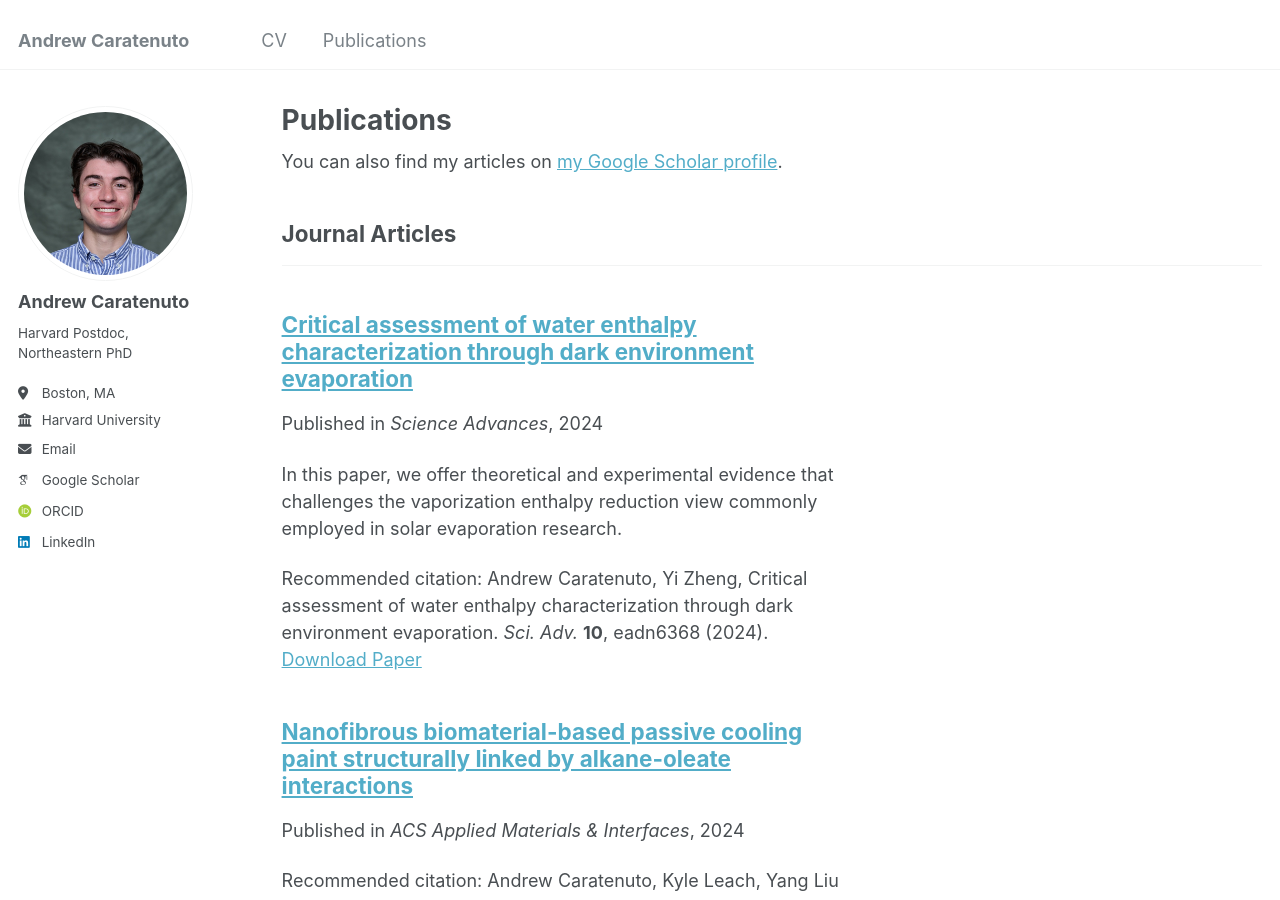
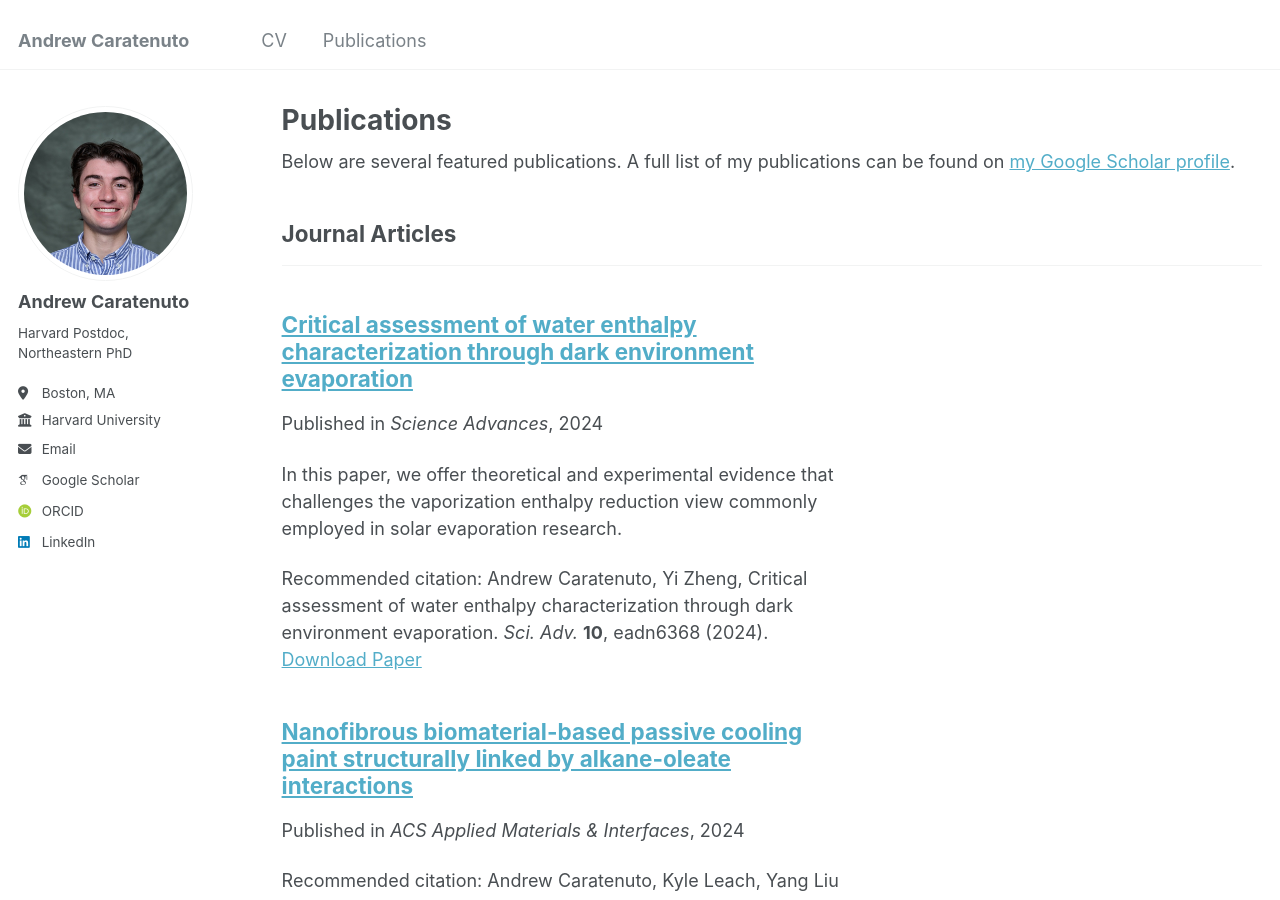
Before and after one commit to andrewcaratenuto/andrewcaratenuto.github.io, a Jekyll site: the page built from _pages/publications.html, in a window 1280 px wide and 900 px high. Built offline with Jekyll 4.4.1, drawn with Linux system fonts in a browser that asks for light colours; some web fonts are replaced.

Commit message:
Update publications.html

```diff
--- a/_pages/publications.html
+++ b/_pages/publications.html
@@ -6,7 +6,7 @@ author_profile: true
 ---
 
 {% if site.author.googlescholar %}
-  <div class="wordwrap">You can also find my articles on <a href="{{site.author.googlescholar}}">my Google Scholar profile</a>.</div>
+  <div class="wordwrap">Below are several featured publications. A full list of my publications can be found on <a href="{{site.author.googlescholar}}">my Google Scholar profile</a>.</div>
 {% endif %}
 
 {% include base_path %}
```
